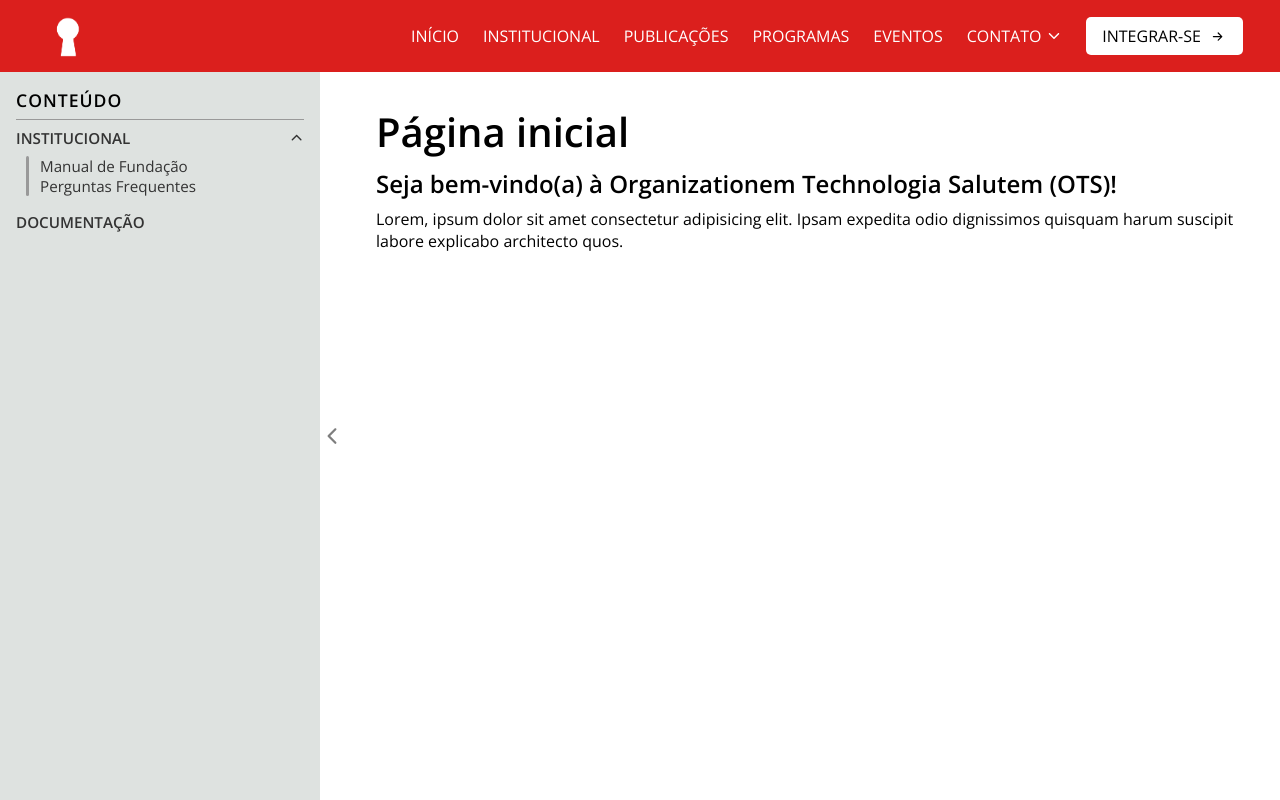
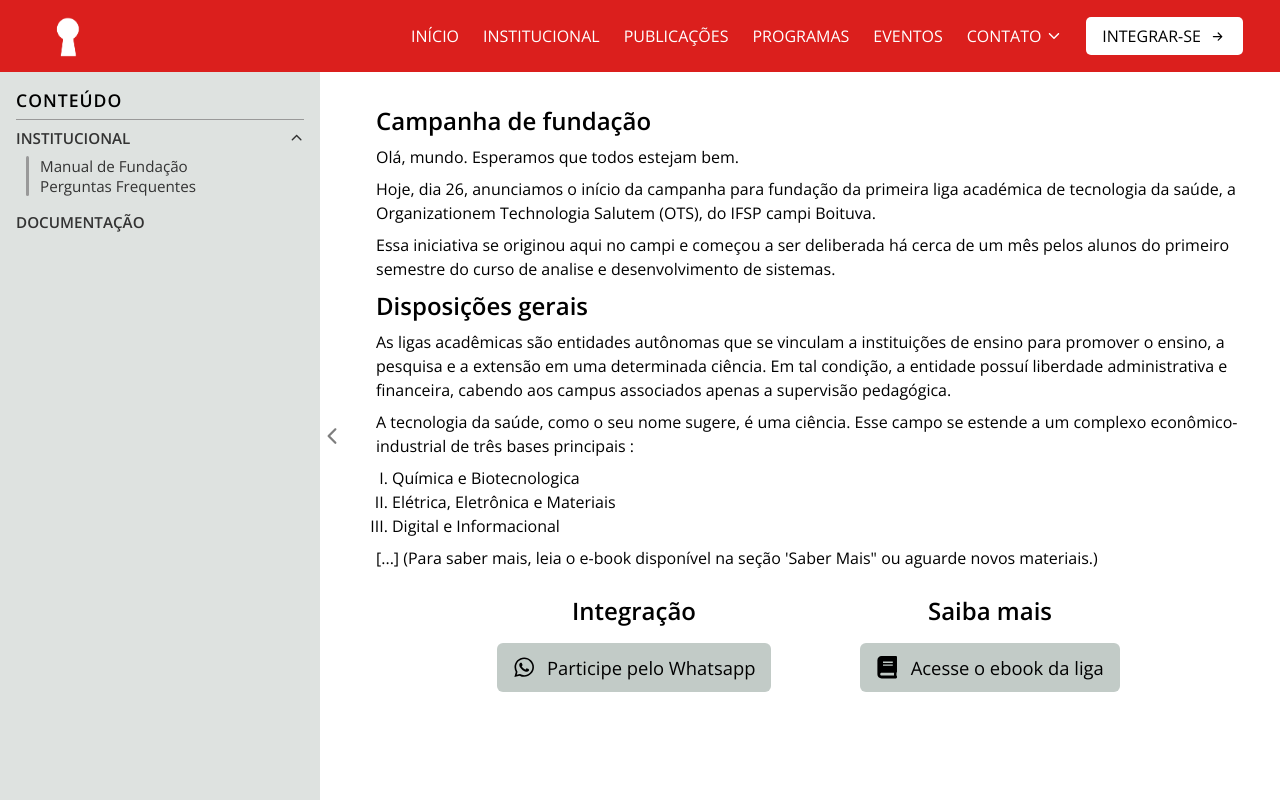
Before and after one commit to orgtecsalutem/Site, a React (Create React App) app: page / in a window 1280 px wide. Shown: the top 800 px of the page. Built offline with nearby package versions, Linux system fonts and the light colour scheme.

Commit message:
Update home page

```diff
--- a/src/App.js
+++ b/src/App.js
@@ -1,3 +1,5 @@
+import { FaWhatsapp, FaBook } from "react-icons/fa";
+
 import { Page } from "./components/Page";
 
 import { BrowserRouter as Browser, Route } from "react-router-dom";
@@ -12,14 +14,74 @@ function App() {
         path="/"
         render={() => {
           return (
-            <Page title="home">
-              <h1>Página inicial</h1>
-              <h2>Seja bem-vindo(a) à Organizationem Technologia Salutem (OTS)!</h2>
-              <p>
-                Lorem, ipsum dolor sit amet consectetur adipisicing elit. Ipsam
-                expedita odio dignissimos quisquam harum suscipit labore
-                explicabo architecto quos.
-              </p>
+            <Page name="home">
+              <section>
+                <h2>Campanha de fundação</h2>
+                <p>Olá, mundo. Esperamos que todos estejam bem.</p>
+                <p>
+                  Hoje, dia 26, anunciamos o início da campanha para fundação da
+                  primeira liga académica de tecnologia da saúde, a
+                  Organizationem Technologia Salutem (OTS), do IFSP campi
+                  Boituva.
+                </p>
+                <p>
+                  Essa iniciativa se originou aqui no campi e começou a ser
+                  deliberada há cerca de um mês pelos alunos do primeiro
+                  semestre do curso de analise e desenvolvimento de sistemas.
+                </p>
+              </section>
+              <section>
+                <h2>Disposições gerais</h2>
+                <p>
+                  As ligas acadêmicas são entidades autônomas que se vinculam a
+                  instituições de ensino para promover o ensino, a pesquisa e a
+                  extensão em uma determinada ciência. Em tal condição, a
+                  entidade possuí liberdade administrativa e financeira, cabendo
+                  aos campus associados apenas a supervisão pedagógica.
+                </p>
+                <p>
+                  A tecnologia da saúde, como o seu nome sugere, é uma ciência.
+                  Esse campo se estende a um complexo econômico-industrial de
+                  três bases principais :
+                  <ol>
+                    <li>Química e Biotecnologica</li>
+                    <li>Elétrica, Eletrônica e Materiais</li>
+                    <li>Digital e Informacional </li>
+                  </ol>
+                </p>
+                <p>
+                  [...] (Para saber mais, leia o e-book disponível na seção
+                  'Saber Mais" ou aguarde novos materiais.)
+                </p>
+              </section>
+              <div className="flex-container">
+                <section>
+                  <h2>Integração</h2>
+                  <a
+                    href="https://chat.whatsapp.com/G4anRY1gvNF18kuONQQ3Lv"
+                    target="_blank"
+                    rel="noreferrer"
+                  >
+                    <button>
+                      <FaWhatsapp />
+                      <span>Participe pelo Whatsapp</span>
+                    </button>
+                  </a>
+                </section>
+                <section>
+                  <h2>Saiba mais</h2>
+                  <a
+                    href={process.env.PUBLIC_URL + "manual.pdf"}
+                    target="_blank"
+                    rel="noreferrer"
+                  >
+                    <button>
+                      <FaBook />
+                      <span>Acesse o ebook da liga</span>
+                    </button>
+                  </a>
+                </section>
+              </div>
             </Page>
           );
         }}
@@ -32,7 +94,7 @@ function App() {
             key={index}
             render={() => {
               return (
-                <Page title={topic.slug}>
+                <Page name={topic.slug}>
                   <h1>{topic.title}</h1>
                   <p>{topic.description}</p>
                   {topic.subtopics &&
@@ -60,7 +122,7 @@ function App() {
                 path={topic.slug + subtopic.slug}
                 render={() => {
                   return (
-                    <Page title={subtopic.slug}>
+                    <Page name={subtopic.slug}>
                       <h1>{topic.title}</h1>
                       <h2>{subtopic.title}</h2>
                       <p>{subtopic.description}</p>
--- a/src/components/Footer.js
+++ b/src/components/Footer.js
@@ -44,7 +44,8 @@ export function Footer() {
         </section>
       </div>
       <div className="copyright">
-        2021 | Organizationem Technologia Salutem. Todos os direitos reservados.
+        &copy; 2021 | Organizationem Technologia Salutem. Todos os direitos
+        reservados.
       </div>
     </footer>
   );
--- a/src/styles/main.scss
+++ b/src/styles/main.scss
@@ -10,3 +10,5 @@
 @import "./components/footer";
 
 @import "./layout/page";
+
+@import "./pages/home";
--- /dev/null
+++ b/src/styles/pages/_home.scss
@@ -0,0 +1,71 @@
+.home {
+  p {
+    margin: 0.5rem 0;
+    line-height: 1.5rem;
+  }
+
+  ol {
+    margin: 0.5rem 1rem;
+    list-style-type: upper-roman;
+  }
+
+  .flex-container {
+    display: flex;
+    text-align: center;
+
+    padding: 0 5rem;
+
+    @media (max-width: 900px) {
+      padding: 0;
+    }
+
+    @media (max-width: 700px) {
+      flex-direction: column;
+    }
+
+    > section {
+      width: 50%;
+      display: flex;
+      flex-direction: column;
+      justify-content: center;
+      align-items: center;
+
+      @media (max-width: 700px) {
+        width: 100%;
+      }
+
+      h2 {
+        margin-top: 1rem;
+      }
+
+      a {
+        text-decoration: none;
+      }
+
+      button {
+        margin: 1rem;
+        font-size: 1.15rem;
+        display: flex;
+        justify-content: center;
+        align-items: center;
+        padding: 0.75rem 1rem;
+        border: none;
+        background: $gray-200;
+        border-radius: 6px;
+        cursor: pointer;
+
+        transition: 0.3s;
+
+        svg {
+          font-size: 1.4rem;
+          margin-right: 0.75rem;
+        }
+
+        &:hover {
+          background: $black;
+          color: $white;
+        }
+      }
+    }
+  }
+}
```
Also changed, not shown: 1 other file (tests, documents, lock files or other folders).
